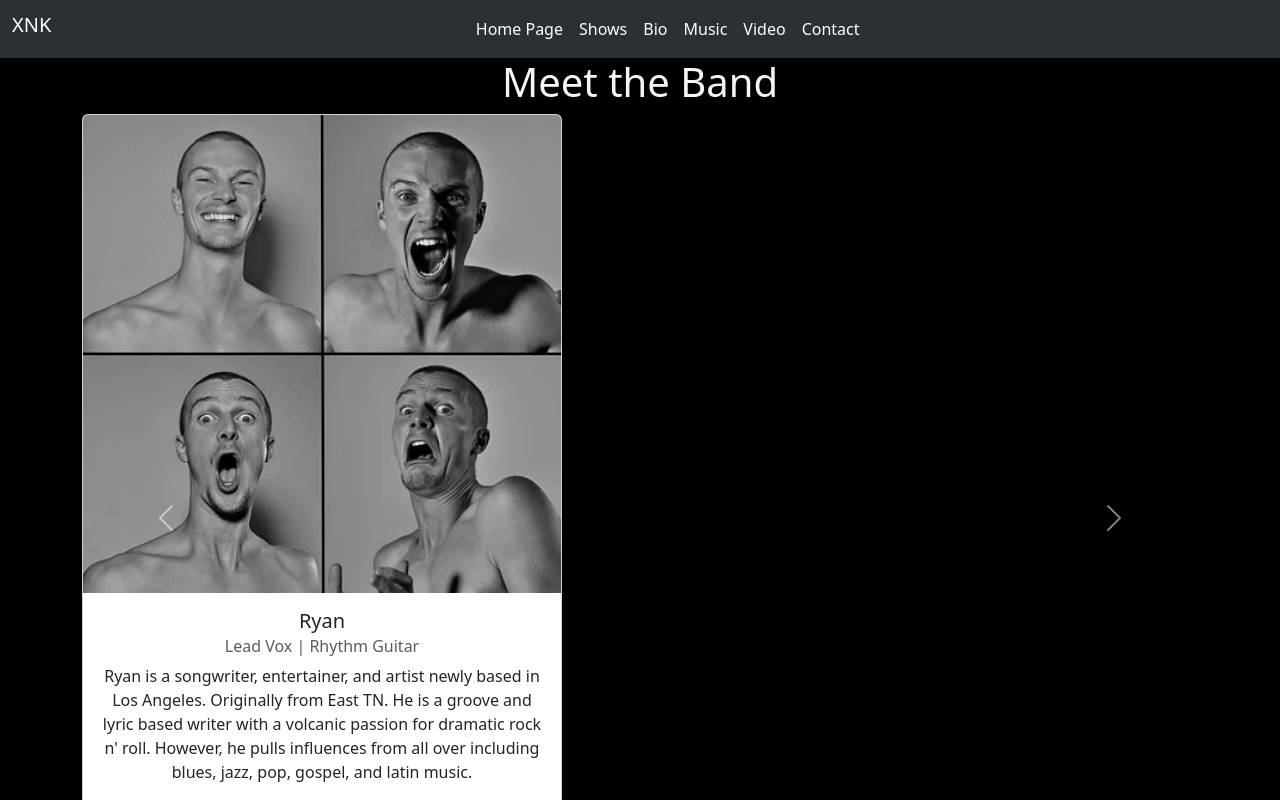
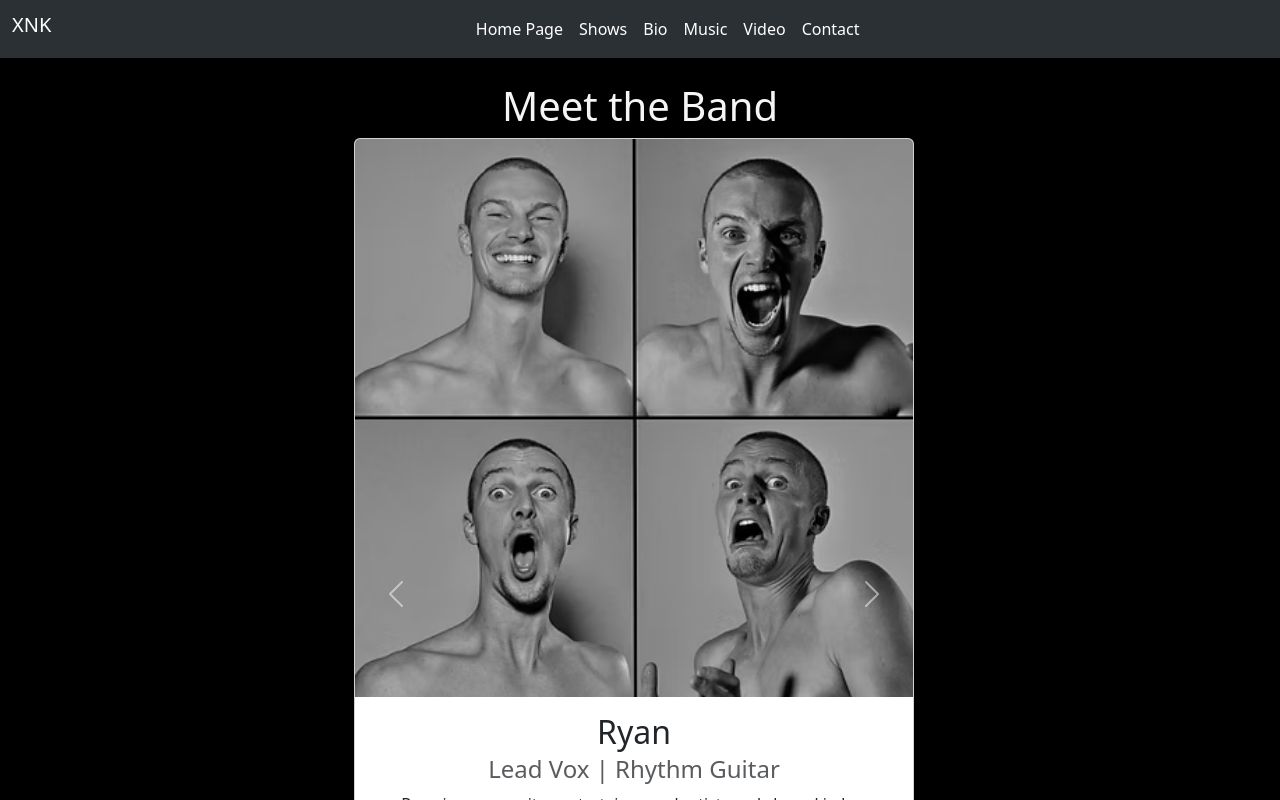
Before and after one commit to Aaron-Quickstart/tester_projects, a React (Vite) app in the folder XNKwebsite/website_for_xnk_react/: page /bio in a window 1280 px wide. Shown: the top 800 px of the page. Built offline with nearby package versions, Linux system fonts and the light colour scheme.

Commit message:
Reworking bio cards.  Resources found, edits starting.

```diff
--- a/XNKwebsite/website_for_xnk_react/src/pages/Bio.jsx
+++ b/XNKwebsite/website_for_xnk_react/src/pages/Bio.jsx
@@ -19,15 +19,16 @@ export default function Bio()
     return(
     <>
         <NavigationLinks/>
+        <br/>
         <h1>Meet the Band</h1>
-        <Container variant='dark' className='mx-auto'>
+        <Container className='flex-column d-flex nav align-items-center'>
             <Carousel fade>
                 <Carousel.Item>
-                    <Card style={{ width: '30rem' }}>
+                    <Card style={{ width: '35rem' }}>
                         <Card.Img variant="top" src={Ryan} />
                         <Card.Body>
-                            <Card.Title>Ryan</Card.Title>
-                            <Card.Subtitle className="mb-2 text-muted">Lead Vox | Rhythm Guitar</Card.Subtitle>
+                            <Card.Title><h2>Ryan</h2></Card.Title>
+                            <Card.Subtitle className="mb-2 text-muted"><h4>Lead Vox | Rhythm Guitar</h4></Card.Subtitle>
                                 <Card.Text>
                                     Ryan is a songwriter, entertainer, and artist newly based in Los Angeles. Originally from East TN.
                                     He is a groove and lyric based writer with a volcanic passion for dramatic rock n' roll.
@@ -37,11 +38,13 @@ export default function Bio()
                                     I want to share it and take care of people. and if I positively influence someone then I'm succeeding."
                                 </Card.Text>
                         </Card.Body>
+                        <br/>
                     </Card>
                 </Carousel.Item>
 
             </Carousel>
         </Container>
+        <br/>
         <SignUpForm/>
         <FooterNote/>
     </>
```
